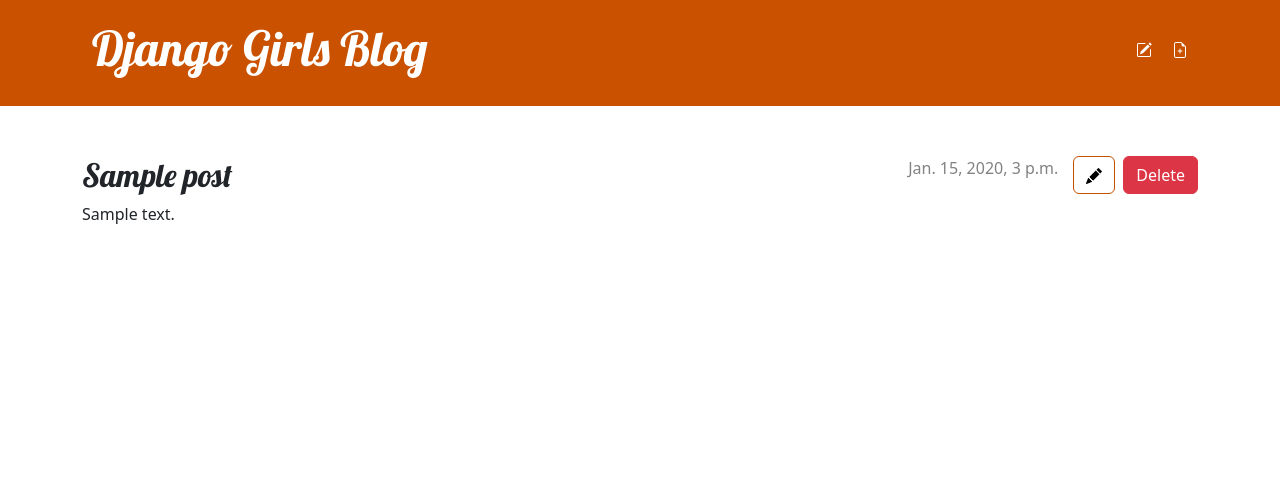
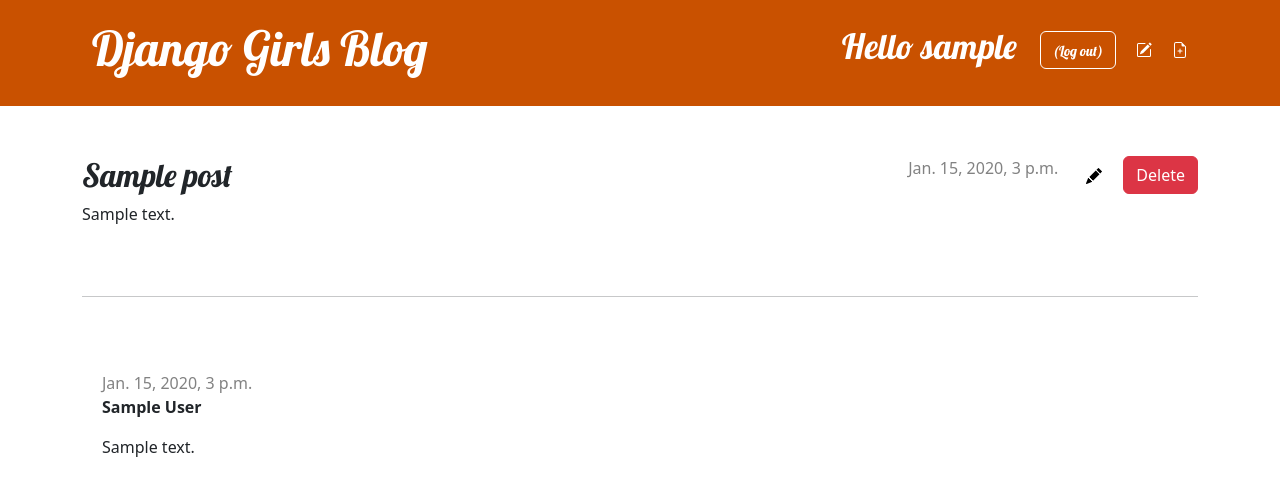
Before and after one commit to MWaleedK/blog-site, a Django app: page /post/1/ in a window 1280 px wide. Shown: the top 496 px of the page. Run offline with Django 5.2, Linux system fonts and the light colour scheme; a user stored in the database is signed in; tables that the repository leaves empty hold one stand-in row (values such as "Sample post").

Commit message:
added commeents section

```diff
--- a/blog/admin.py
+++ b/blog/admin.py
@@ -1,5 +1,6 @@
 from django.contrib import admin
-from .models import Post
+from .models import Post, Comment
 # Register your models here.
 
 admin.site.register(Post)
+admin.site.register(Comment)
--- a/blog/models.py
+++ b/blog/models.py
@@ -18,3 +18,21 @@
 
     def __str__(self):
         return self.title
+
+    def approved_comments(self):
+        return self.comments.filter(approved_comment=True)
+
+
+class Comment(models.Model):
+    post = models.ForeignKey('blog.Post', on_delete=models.CASCADE, related_name='comments')
+    author = models.CharField(max_length=200)
+    text = models.TextField()
+    created_date = models.DateTimeField(default=timezone.now)
+    approved_comment = models.BooleanField(default=False)
+
+    def approve(self):
+        self.approved_comment = True
+        self.save()
+
+    def __str__(self):
+        return self.text
--- a/blog/static/css/blog.css
+++ b/blog/static/css/blog.css
@@ -67,17 +67,16 @@
 
 .btn-secondary,
 .btn-secondary:visited {
-    color: #C25100;
+    color: white;
     background: none;
-    border-color: #C25100;
+    border-color: white;
     margin-left: 15px;
 }
 
 .btn-secondary:hover {
-    color: #FFFFFF;
-    background-color: #C25100;
+    color: #C25100;
+    background-color: white;
 }
-
 .plus_icon{
     filter: brightness(0) saturate(100%) invert(100%);
 }
@@ -91,3 +90,24 @@
     display: inline-block;
     margin: 0;
 }
+#logout {
+    font-family: 'Lobster', cursive;
+}
+
+.comment {
+    margin: 20px 0px 20px 20px;
+}
+
+.actions2{
+    display: flex;
+    align-items: center;
+    gap: 8px;
+}
+
+small a,
+small a:hover,
+small a:visited {
+    font-size: 15pt;
+    color: white;
+    text-decoration: none;
+}
--- a/blog/templates/blog/base.html
+++ b/blog/templates/blog/base.html
@@ -27,8 +27,22 @@
           />
         </a>
         <a href="{% url 'post_draft_list' %}" class="top-menu"
-          ><img src="{% static 'icons/pencil-square.svg'%}" class= "plus_icon"
+          ><img src="{% static 'icons/pencil-square.svg'%}" class="plus_icon"
         /></a>
+        <div id="logout" class="top-menu actions2">
+          Hello {{ user.username }}
+          <form action="{% url 'logout' %}" method="POST" class="logout-form">
+            {% csrf_token %}
+            <button type="submit" class="btn btn-secondary">
+              <small>(Log out)</small>
+            </button>
+          </form>
+        </div>
+        {% else %}
+        <a href="{% url 'login' %}" class="top-menu"
+          ><img src="{% static 'icons/lock-fill.svg' %}"
+        /></a>
+
         {% endif %}
         <h1><a href="/">Django Girls Blog</a></h1>
       </div>
--- a/blog/templates/blog/post_detail.html
+++ b/blog/templates/blog/post_detail.html
@@ -3,14 +3,18 @@
   <aside class="actions">
     {% if user.is_authenticated %}
     <a class="btn btn-secondary" href="{% url 'post_edit' pk=post.pk %}">
-        <img src="{% static 'icons/pencil-fill.svg' %}" alt="edit post" />
+      <img src="{% static 'icons/pencil-fill.svg' %}" alt="edit post" />
     </a>
-    <form action="{% url 'post_remove' pk=post.pk %}" method="POST" class="delete-form">
-        {% csrf_token %}
-        <button type="submit" class="btn btn-danger">Delete</button>
+    <form
+      action="{% url 'post_remove' pk=post.pk %}"
+      method="POST"
+      class="delete-form"
+    >
+      {% csrf_token %}
+      <button type="submit" class="btn btn-danger">Delete</button>
     </form>
     {% endif %}
-</aside>
+  </aside>
   {% if post.published_date %}
   <div class="date">{{ post.published_date }}</div>
 
@@ -26,4 +30,32 @@
   <h2>{{ post.title }}</h2>
   <p>{{ post.text|linebreaksbr }}</p>
 </article>
-{% endblock %}
+<hr />
+<a
+  class="btn btn-secondary"
+  role="button"
+  href="{% url 'add_comment_to_post' pk=post.pk %}"
+  >Add comment</a
+>
+{% for comment in post.comments.all %}
+    {% if user.is_authenticated or comment.approved_comment %}
+    <div class="comment">
+        <div class="date">
+            {{ comment.created_date }}
+            {% if not comment.approved_comment %}
+                <a class="btn btn-default" href="{% url 'comment_remove' pk=comment.pk %}">
+                   <img src="{% static 'icons/hand-thumbs-down.svg' %}" alt="reject comment" />
+                </a>
+                <a class="btn btn-default" href="{% url 'comment_approve' pk=comment.pk %}">
+                   <img src="{% static 'icons/hand-thumbs-up.svg' %}" alt="approve comment" />
+                </a>
+            {% endif %}
+        </div>
+        <strong>{{ comment.author }}</strong>
+        <p>{{ comment.text|linebreaks }}</p>
+    </div>
+    {% endif %}
+{% empty %}
+    <p>No comments here yet :(</p>
+{% endfor %}
+ {% endblock %}
--- a/blog/templates/blog/post_list.html
+++ b/blog/templates/blog/post_list.html
@@ -8,6 +8,9 @@
             </time>
             <h2><a href="{% url 'post_detail' pk=post.pk %}">{{ post.title }}</a></h2>
             <p>{{ post.text|linebreaksbr }}</p>
+            <a href="{% url 'post_detail' pk=post.pk %}">Comments: {{ post.approved_comments.count }}</a>
+
+
         </article>
     {% endfor %}
 {% endblock %}
--- a/blog/urls.py
+++ b/blog/urls.py
@@ -9,5 +9,8 @@
     path('drafts/', views.post_draft_list, name = 'post_draft_list'),
     path('post/<int:pk>/publish/', views.post_publish, name='post_publish'),
     path('post/<int:pk>/remove/', views.post_remove, name = "post_remove"),
+    path('post/<int:pk>/comment/' ,views.add_comment_to_post,name='add_comment_to_post'),
+    path('comment/<int:pk>/approve/', views.comment_approve, name='comment_approve'),
+    path('comment/<int:pk>/remove/', views.comment_remove, name='comment_remove'),
 
 ]
--- a/blog/views.py
+++ b/blog/views.py
@@ -1,10 +1,13 @@
 from django.shortcuts import render, get_object_or_404, redirect
-from .models import Post
+from .models import Post,Comment
 from django.utils import timezone
-from .forms import PostForm
+from .forms import PostForm, CommentForm
+from django.contrib.auth.decorators import login_required
+from django.contrib.auth import logout
+
+# Create your views here.
 
 
-# Create your views here.
 def post_list(request):
     posts = Post.objects.filter(published_date__lte=timezone.now()).order_by(
         "published_date"
@@ -17,6 +20,7 @@
     return render(request, "blog/post_detail.html", {"post": post})
 
 
+@login_required
 def post_new(request):
     if request.method == "POST":
         form = PostForm(request.POST)
@@ -31,6 +35,7 @@
         return render(request, "blog/post_edit.html", {"form": form})
 
 
+@login_required
 def post_edit(request, pk):
     post = get_object_or_404(Post, pk=pk)
     if request.method == "POST":
@@ -45,11 +50,13 @@
     return render(request, "blog/post_edit.html", {"form": form})
 
 
+@login_required
 def post_draft_list(request):
     posts = Post.objects.filter(published_date__isnull=True).order_by("created_date")
     return render(request, "blog/post_draft_list.html", {"posts": posts})
 
 
+@login_required
 def post_publish(request, pk):
     post = get_object_or_404(Post, pk=pk)
     if request.method == "POST":
@@ -57,8 +64,35 @@
     return redirect("post_detail", pk=pk)
 
 
+@login_required
 def post_remove(request, pk):
     post = get_object_or_404(Post, pk=pk)
     if request.method == "POST":
         post.delete()
     return redirect("post_list")
+
+@login_required
+def add_comment_to_post(request,pk):
+    post = get_object_or_404(Post, pk=pk)
+    if request.method=='POST':
+        form = CommentForm(request.POST)
+        if form.is_valid():
+            comment=form.save(commit=False)
+            comment.post = post
+            comment.save()
+            return redirect('post_detail', pk = post.pk)
+    else:
+        form = CommentForm()
+    return render(request, 'blog/add_comment_to_post.html', {'form':form})
+
+@login_required
+def comment_approve(request, pk):
+    comment = get_object_or_404(Comment, pk=pk)
+    comment.approve()
+    return redirect('post_detail', pk=comment.post.pk)
+
+@login_required
+def comment_remove(request, pk):
+    comment = get_object_or_404(Comment, pk=pk)
+    comment.delete()
+    return redirect('post_detail', pk=comment.post.pk)
--- a/mysite/settings.py
+++ b/mysite/settings.py
@@ -121,7 +121,7 @@
 
 USE_TZ = True
 
-
+LOGIN_REDIRECT_URL = '/'
 # Static files (CSS, JavaScript, Images)
 # https://docs.djangoproject.com/en/5.2/howto/static-files/
 
--- a/mysite/urls.py
+++ b/mysite/urls.py
@@ -16,8 +16,11 @@
 """
 from django.contrib import admin
 from django.urls import path, include
+from django.contrib.auth import views
 
 urlpatterns = [
     path('admin/', admin.site.urls),
+    path('accounts/login/', views.LoginView.as_view(), name='login'),
+    path('accounts/logout/',views.LogoutView.as_view(next_page='/'), name = 'logout'),
     path("",include("blog.urls")),
 ]
```
Also changed, not shown: blog/forms.py (+12 -2 lines), blog/templates/blog/add_comment_to_post.html (added, +7 -0 lines), blog/templates/registration/login.html (added, +21 -0 lines), blog/migrations/0004_comment.py (added), blog/migrations/0005_alter_comment_created_date.py (added), blog/static/icons/hand-thumbs-down-svgrepo-com.svg (added), blog/static/icons/hand-thumbs-up-svgrepo-com.svg (added), blog/static/icons/lock-fill.svg (added).
